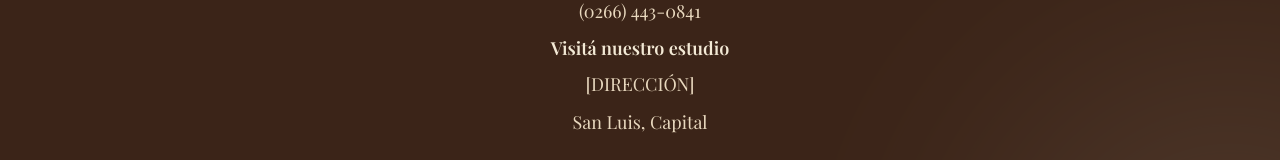
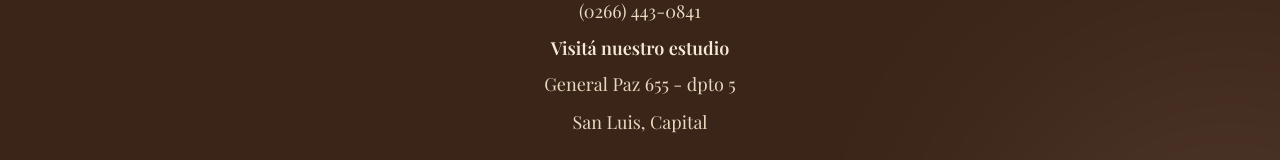
Before and after one commit to Elio-Nicolas/estudio_Penna, a Next.js app: page / in a window 1280 px wide. Shown: the part 2539-2699 px from the top of the page. Built offline with nearby package versions, Linux system fonts and the light colour scheme.

Commit message:
Actualizacion Penna

```diff
--- a/componentes/Contact.tsx
+++ b/componentes/Contact.tsx
@@ -50,7 +50,7 @@ export default function Contact() {
             <p
               className={`mt-1 text-[#E8D8BE] text-lg leading-relaxed ${playfair.className}`}
             >
-              [DIRECCIÓN]
+              General Paz 655 - dpto 5
             </p>
 
           <p
```
